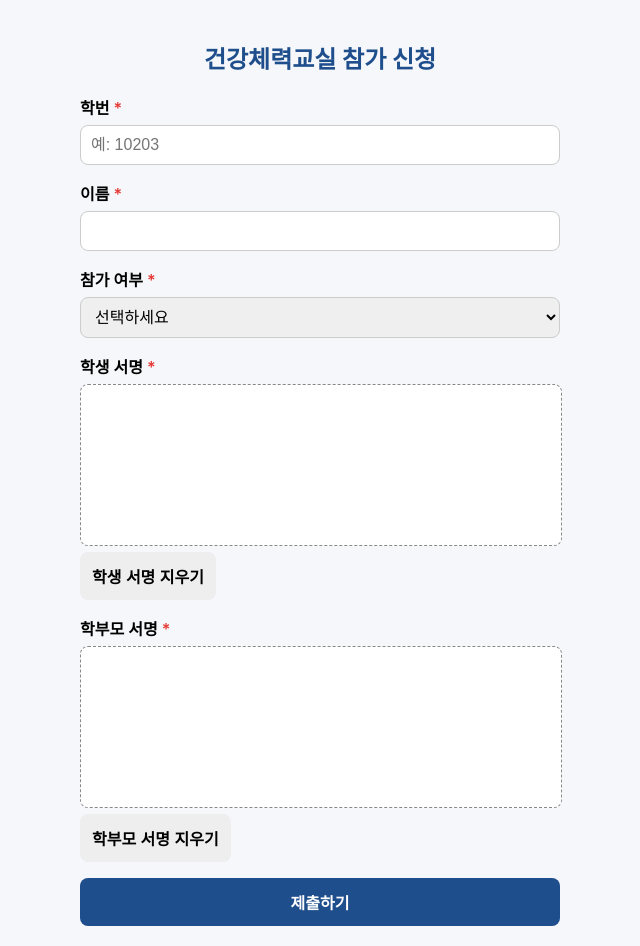
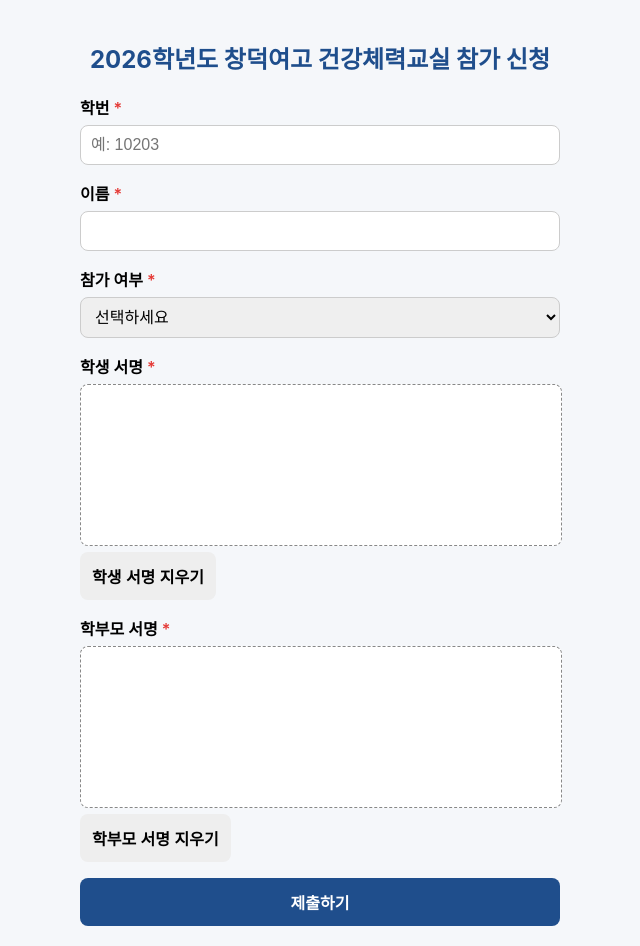
Before and after one commit to JinuuuHong/changduk_health, a plain HTML site: page index.html in a window 1280 px wide. Shown: the whole page, without its empty margins (320-960 px from the left). Drawn offline with Linux system fonts and the light colour scheme.

Commit message:
Update index.html

```diff
--- a/index.html
+++ b/index.html
@@ -25,7 +25,7 @@
 </style>
 </head>
 <body>
-<h2>건강체력교실 참가 신청</h2>
+<h2>2026학년도 창덕여고 건강체력교실 참가 신청</h2>
 <form id="frm">
   <div class="field">
     <label>학번 <span class="req">*</span></label>
```
